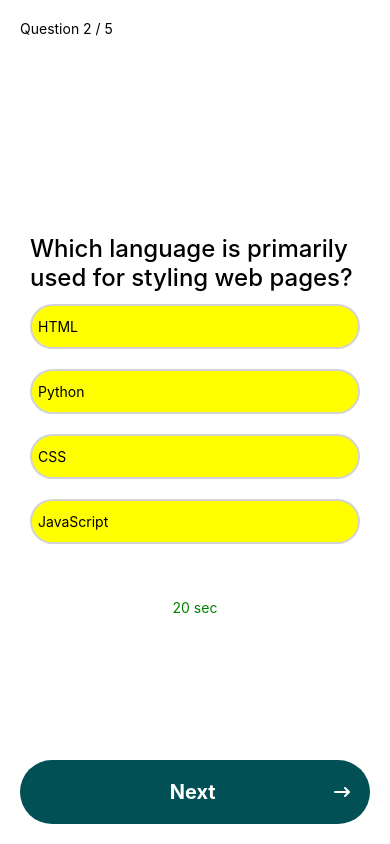
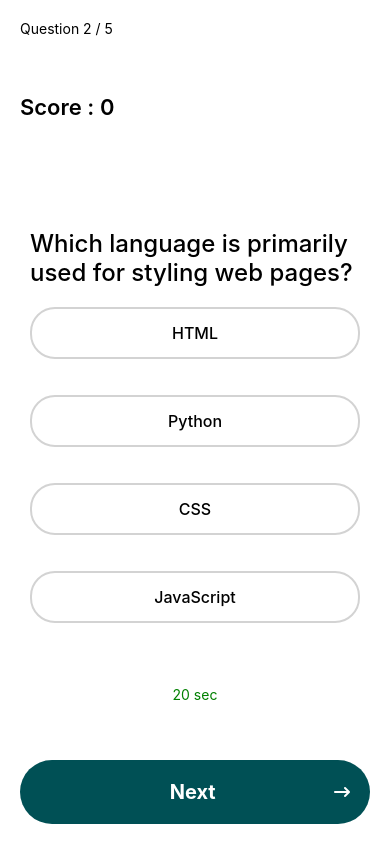
Before and after one commit to Prashantrajput11/machinecoding_quiz, a React Native app: screen / in a window 390 px wide. Built offline with nearby package versions, Linux system fonts and the light colour scheme.

Commit message:
added score fuctionality in context

```diff
--- a/src/app/QuizScreen.tsx
+++ b/src/app/QuizScreen.tsx
@@ -17,18 +17,15 @@ import { QuizContext, useQuizContext } from "../providers/QuizProvider";
 const QuizScreen = () => {
 	// const [currentIndex, setCurrentIndex] = useState(0);
 
-	const { question, currentIndex } = useQuizContext();
+	const {
+		question,
+		currentIndex,
+		isQuizFinished,
+		handleNext,
+		score,
+		handleRestart,
+	} = useQuizContext();
 
-	// // derived state
-	// const question = questions[currentIndex];
-
-	const isQuizFinished = currentIndex >= questions.length;
-
-	const handleNext = () => {
-		// if (!isQuizFinished) {
-		// 	setCurrentIndex((prevIndex) => prevIndex + 1);
-		// }
-	};
 	return (
 		<SafeAreaView style={styles.page}>
 			<View style={styles.container}>
@@ -40,6 +37,8 @@ const QuizScreen = () => {
 					</View>
 				)}
 
+				<Text style={styles.score}>Score : {score}</Text>
+
 				{!isQuizFinished ? (
 					<View>
 						<QuestionCard question={question} />
@@ -49,13 +48,15 @@ const QuizScreen = () => {
 				) : (
 					<Card title="Quiz Finished">
 						<Text style={{ gap: 10 }}>{currentIndex}</Text>
+						<Text style={{ gap: 10 }}>Your Score{score}</Text>
 					</Card>
 				)}
 
+				{!isQuizFinished ? (
 					<CButton
 						onPress={handleNext}
 						onLongPress={() => console.log("long pressed")}
-					title="Next"
+						title={"Next"}
 						rightIcon={
 							<FontAwesome6
 								name="arrow-right-long"
@@ -65,6 +66,14 @@ const QuizScreen = () => {
 							/>
 						}
 					/>
+				) : (
+					<CButton
+						onPress={handleRestart}
+						onLongPress={() => console.log("long pressed")}
+						title={"Try again"}
+						rightIcon={null}
+					/>
+				)}
 			</View>
 		</SafeAreaView>
 	);
@@ -87,4 +96,8 @@ const styles = StyleSheet.create({
 		marginTop: 15,
 		color: "green",
 	},
+	score: {
+		fontWeight: 600,
+		fontSize: 22,
+	},
 });
--- a/src/components/Options.tsx
+++ b/src/components/Options.tsx
@@ -1,22 +1,26 @@
 import { Pressable, StyleSheet, Text, View } from "react-native";
 import React from "react";
+import { useQuizContext } from "../providers/QuizProvider";
 
 type Option = {
 	option: string;
-	isSelected?: boolean;
-	onPress: () => void;
 };
-const Options = ({ option, isSelected, onPress }: Option) => {
+
+const Options = ({ option }: Option) => {
+	const { selectedOption, setSelectedOption } = useQuizContext();
+
+	const isSelected = option === selectedOption;
 	return (
 		<Pressable
-			onPress={onPress}
+			onPress={() => setSelectedOption(option)}
 			style={[
 				styles.optionContainer,
-				isSelected ? { backgroundColor: isSelected ? "red" : "purple" } : null,
-				// { backgroundColor: isSelected ? "red" : "purple" },
+				isSelected ? styles.selectedOption : styles.defaultOption,
 			]}
 		>
-			<Text>{option}</Text>
+			<Text style={[styles.optionText, isSelected && styles.selectedText]}>
+				{option}
+			</Text>
 		</Pressable>
 	);
 };
@@ -25,12 +29,27 @@ export default Options;
 
 const styles = StyleSheet.create({
 	optionContainer: {
-		backgroundColor: "yellow",
+		paddingVertical: 14,
+		paddingHorizontal: 16,
+		borderRadius: 25,
+		marginVertical: 8,
 		borderWidth: 2,
 		borderColor: "lightgray",
-		// gap: 10,
-		paddingVertical: 12,
-		paddingHorizontal: 6,
-		borderRadius: 100,
+		alignItems: "center",
+	},
+	defaultOption: {
+		backgroundColor: "white",
+	},
+	selectedOption: {
+		backgroundColor: "red",
+		borderColor: "red",
+	},
+	optionText: {
+		fontSize: 16,
+		fontWeight: "500",
+		color: "black",
+	},
+	selectedText: {
+		color: "white",
 	},
 });
--- a/src/components/QuestionCard.tsx
+++ b/src/components/QuestionCard.tsx
@@ -3,30 +3,19 @@ import React, { useState } from "react";
 import Options from "./Options";
 import { Question } from "../types";
 import Card from "./Card";
+import { useQuizContext } from "../providers/QuizProvider";
 
 type QuestionCard = {
 	question: Question;
 };
 const QuestionCard = ({ question }: QuestionCard) => {
-	const [selectedOption, setSelectedOption] = useState<undefined | string>(
-		undefined
-	);
 	// const selectedOption = question.options[3];
 
-	const onOptionSelected = (option: string) => {
-		setSelectedOption(option);
-		console.warn("hello ");
-	};
 	return (
 		<Card title={question.title}>
 			<View style={styles.optionContainer}>
 				{question.options.map((option) => (
-					<Options
-						key={option}
-						option={option}
-						isSelected={selectedOption === option}
-						onPress={() => onOptionSelected(option)}
-					/>
+					<Options key={option} option={option} />
 				))}
 			</View>
 		</Card>
--- a/src/providers/QuizProvider.tsx
+++ b/src/providers/QuizProvider.tsx
@@ -7,17 +7,57 @@ import { Question } from "../types";
 type QuizContext = {
 	question?: Question;
 	currentIndex: number;
+	isQuizFinished: boolean;
+	selectedOption?: string;
+	setSelectedOption: (option: string) => void;
+	handleNext: () => void;
+	handleRestart: () => void;
+	score: number;
 };
 export const QuizContext = createContext<QuizContext>({
 	currentIndex: 0,
+	isQuizFinished: false,
+	handleNext: () => {},
+	setSelectedOption: () => {},
+	handleRestart: () => {},
+	score: 0,
 });
 
 export default function QuizProvider({ children }: PropsWithChildren) {
 	const [currentIndex, setCurrentIndex] = useState(1);
+	const [selectedOption, setSelectedOption] = useState<undefined | string>();
+	const [score, setScore] = useState(0);
 
 	const question = questions[currentIndex];
+
+	const isQuizFinished = currentIndex >= questions.length;
+
+	const handleNext = () => {
+		if (!isQuizFinished) {
+			setCurrentIndex((prevIndex) => prevIndex + 1);
+		}
+		if (selectedOption === question?.correctAnswer) {
+			setScore((score) => score + 1);
+		}
+	};
+
+	const handleRestart = () => {
+		setCurrentIndex(0);
+	};
+
 	return (
-		<QuizContext.Provider value={{ currentIndex, question }}>
+		<QuizContext.Provider
+			value={{
+				currentIndex,
+				question,
+				handleNext,
+				handleRestart,
+				isQuizFinished,
+				selectedOption,
+				setSelectedOption,
+				score,
+			}}
+		>
 			{children}
 		</QuizContext.Provider>
 	);
```
Lines whose indentation alone changed are shown as unchanged.
